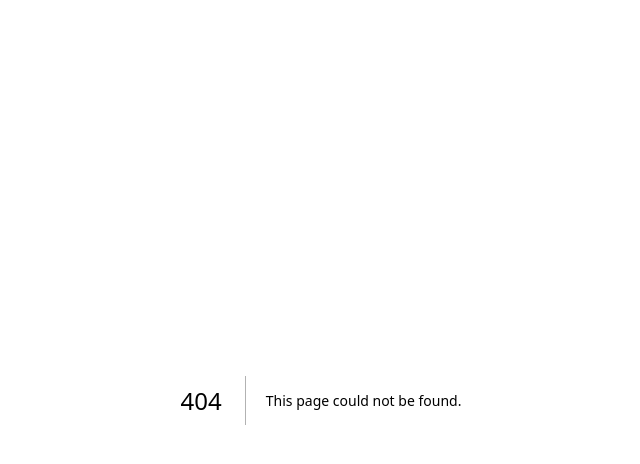
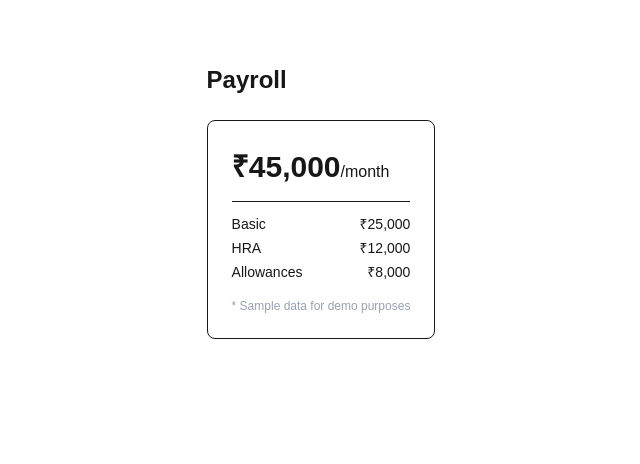
Before and after one commit to saikiaprachurya73/Dayflow, a Next.js app: page /payroll in a window 1280 px wide. Before the commit this address had no page. Shown: the top 464 px of the page, without its empty margins (319-959 px from the left). Built offline with nearby package versions, Linux system fonts and the light colour scheme; no server answers.

Commit message:
add payroll page and navbar

```diff
--- /dev/null
+++ b/app/components/NavBar.js
@@ -0,0 +1,33 @@
+"use client";
+import Link from "next/link";
+import { useAuth } from "@/lib/useAuth";
+import { signOut } from "firebase/auth";
+import { auth } from "@/lib/firebase";
+import { useRouter } from "next/navigation";
+
+export default function NavBar() {
+  const { user, role } = useAuth();
+  const router = useRouter();
+
+  const handleLogout = async () => {
+    await signOut(auth);
+    router.push("/signin");
+  };
+
+  if (!user) return null;
+
+  return (
+    <nav className="border-b px-6 py-3 flex justify-between items-center">
+      <div className="flex gap-4 text-sm">
+        <Link href="/dashboard">Attendance</Link>
+        <Link href="/leave">Leave</Link>
+        <Link href="/payroll">Payroll</Link>
+        <Link href="/profile">Profile</Link>
+        {role === "admin" && <Link href="/admin">Admin</Link>}
+      </div>
+      <button onClick={handleLogout} className="text-sm text-red-600">
+        Logout
+      </button>
+    </nav>
+  );
+}
--- a/app/layout.js
+++ b/app/layout.js
@@ -1,5 +1,6 @@
 import { Geist, Geist_Mono } from "next/font/google";
 import "./globals.css";
+import NavBar from "./components/NavBar";
 
 const geistSans = Geist({
   variable: "--font-geist-sans",
@@ -22,7 +23,10 @@ export default function RootLayout({ children }) {
       lang="en"
       className={`${geistSans.variable} ${geistMono.variable} h-full antialiased`}
     >
-      <body className="min-h-full flex flex-col">{children}</body>
+      <body className="min-h-full flex flex-col">
+        <NavBar />
+        {children}
+      </body>
     </html>
   );
 }
--- /dev/null
+++ b/app/payroll/page.js
@@ -0,0 +1,30 @@
+"use client";
+import { useAuth } from "@/lib/useAuth";
+
+export default function Payroll() {
+  const { user, loading } = useAuth();
+
+  if (loading) return <p className="text-center mt-20">Loading...</p>;
+
+  return (
+    <div className="max-w-md mx-auto mt-10 p-6">
+      <h1 className="text-2xl font-bold mb-6">Payroll</h1>
+      <div className="border rounded-lg p-6">
+        <p className="text-sm text-gray-500 mb-1">{user?.email}</p>
+        <p className="text-3xl font-bold mb-4">₹45,000<span className="text-base font-normal">/month</span></p>
+        <div className="text-sm space-y-1 border-t pt-3">
+          <div className="flex justify-between">
+            <span>Basic</span><span>₹25,000</span>
+          </div>
+          <div className="flex justify-between">
+            <span>HRA</span><span>₹12,000</span>
+          </div>
+          <div className="flex justify-between">
+            <span>Allowances</span><span>₹8,000</span>
+          </div>
+        </div>
+        <p className="text-xs text-gray-400 mt-4">* Sample data for demo purposes</p>
+      </div>
+    </div>
+  );
+}
```
